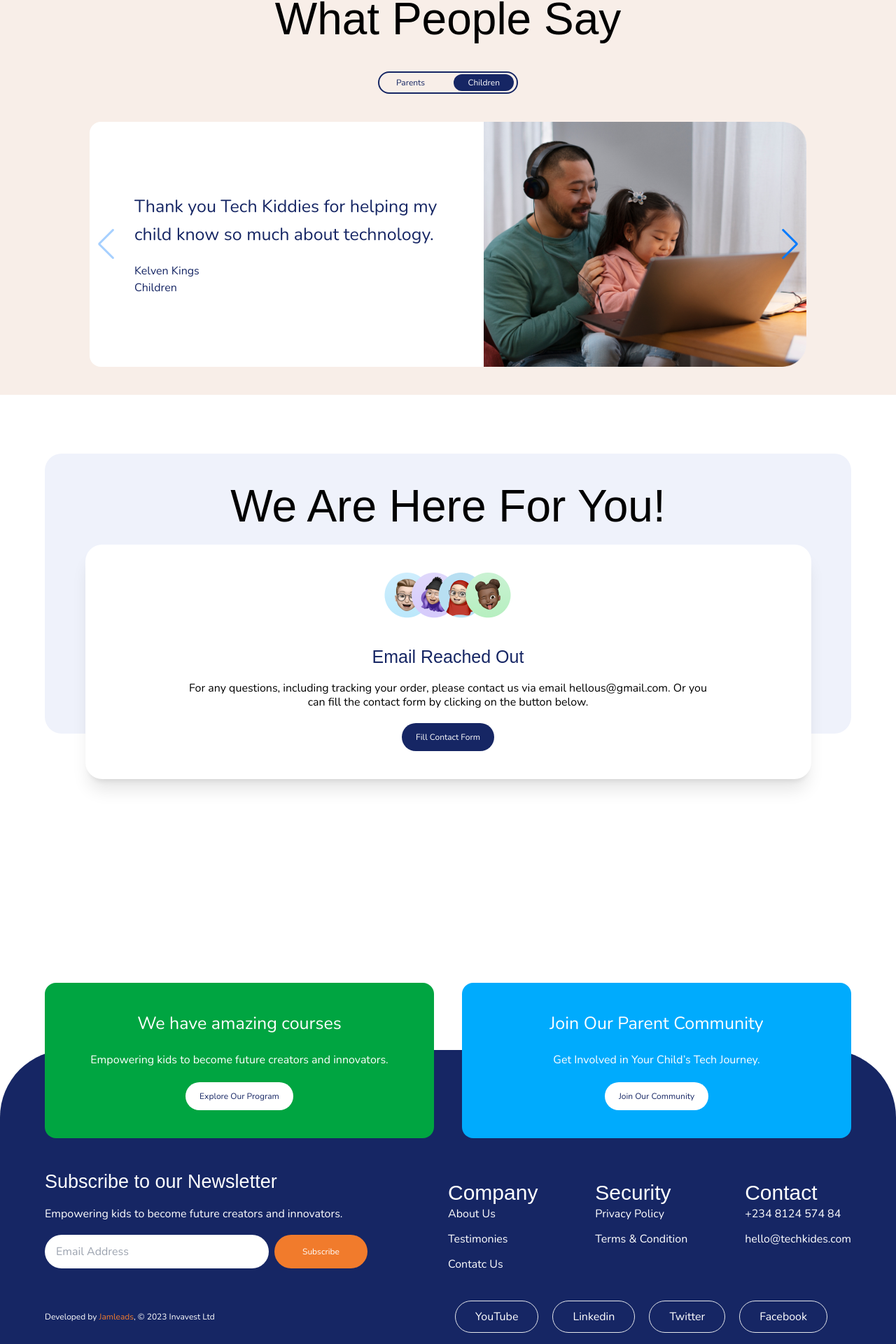
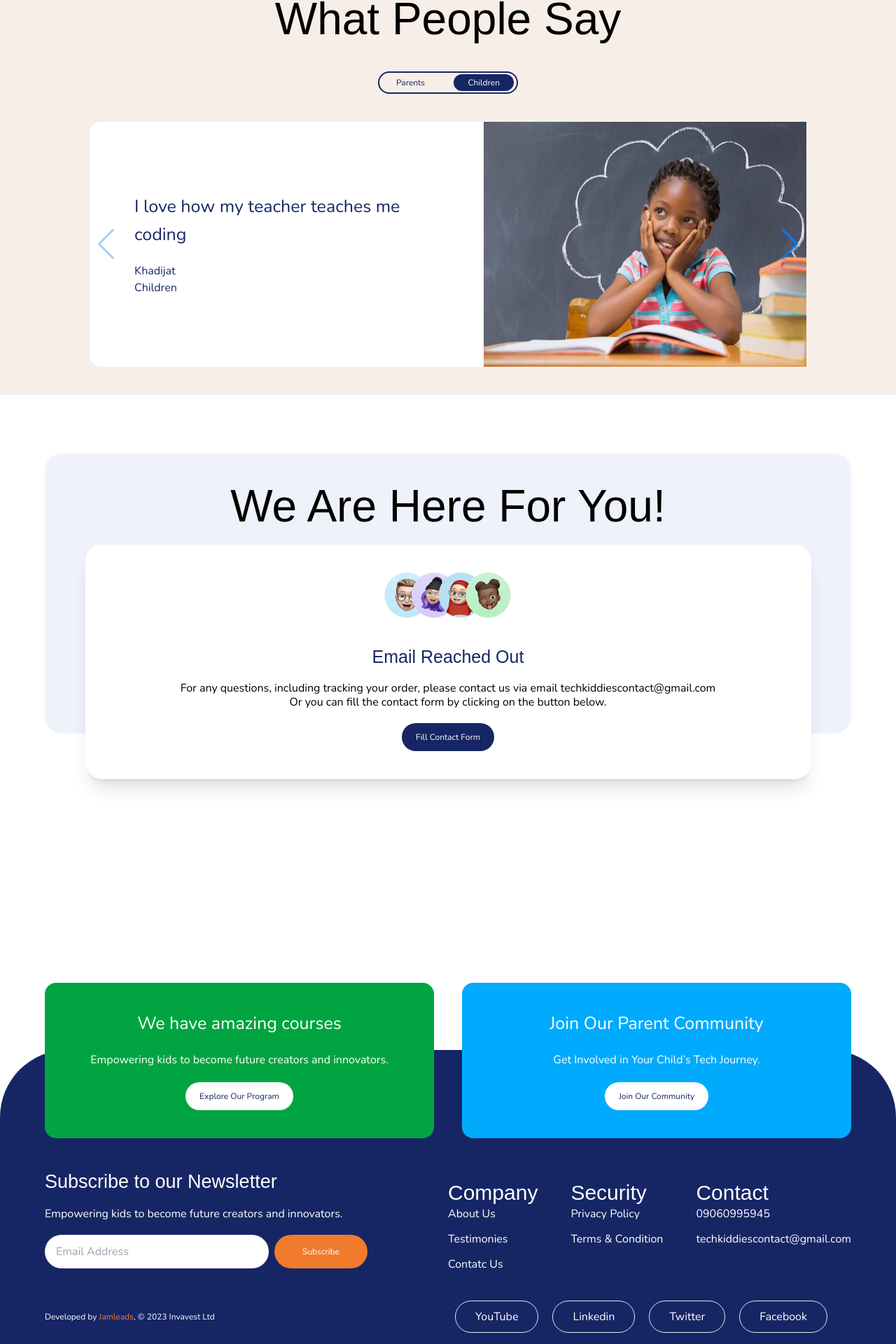
Before and after one commit to Jamleads/tech_kiddies, a React (Vite) app: page / in a window 1280 px wide. Shown: the part 3591-5511 px from the top of the page at 70% size. Built offline with nearby package versions, Linux system fonts and the light colour scheme; a web font is replaced by a local one.

Commit message:
content updated

```diff
--- a/src/assets/index.js
+++ b/src/assets/index.js
@@ -4,6 +4,7 @@ export { default as animationCourseImage } from "../assets/Course-animation.png"
 export { default as Logo } from "../assets/logo.png";
 export { default as TrustedImg } from "../assets/Trusted.png";
 export { default as ParentImg } from "../assets/Parent.png";
+export { default as ChildImage } from "../assets/childImage.avif";
 export { default as UserImg } from "../assets/UserImg.png";
 export { default as DiscountImg } from "../assets/Discount.svg";
 export { default as ArrowDown } from "../assets/Arrow-down.png";
--- /dev/null
+++ b/src/components/AccountModal.jsx
@@ -0,0 +1,13 @@
+const AccountModal = () => {
+  return (
+    <div className="modal w-[70%] mx-auto bg-red-400">
+      <div className="flex items-center justify-center">
+        <div>
+          <p>Please make a payment to</p>
+        </div>
+      </div>
+    </div>
+  );
+};
+
+export default AccountModal;
--- a/src/components/Modal.jsx
+++ b/src/components/Modal.jsx
@@ -4,7 +4,7 @@ import { moveAnimation } from "../utilities/data";
 
 const Modal = ({ closeModal }) => {
   return (
-    <div className="modal w-[70%] mx-auto bg-red-400">
+    <div className="modal lg:w-[70%] mx-auto w-[90%]">
       <div className=" flex">
         <div className="lg:w-1/2 formSide">
           <div className="w-[80%] mx-auto py-10">
@@ -66,7 +66,10 @@ const Modal = ({ closeModal }) => {
               </div>
 
               <div className="">
-                <label htmlFor="location">Where are you located?</label> <br />
+                <label htmlFor="location">
+                  how did you hear about Tech Kiddies?
+                </label>{" "}
+                <br />
                 <select
                   name="location"
                   id="location"
--- a/src/index.css
+++ b/src/index.css
@@ -55,7 +55,8 @@ body {
 .bend2 {
   rotate: 10deg;
 }
-input:focus {
+input:focus,
+select:focus {
   outline: none;
 }
 .float-btn {
@@ -210,4 +211,7 @@ input:focus {
   .imageSide {
     display: none;
   }
+  .reviewImage {
+    display: none;
+  }
 }
--- a/src/pages/Home.jsx
+++ b/src/pages/Home.jsx
@@ -1,4 +1,5 @@
 import {
+  ChildImage,
   ContactIcon,
   HandsHeart,
   HeartHandshake,
@@ -398,8 +399,12 @@ const Home = () => {
                       </div>
                     </div>
 
-                    <div className="lg:w-[45%] h-full">
-                      <img src={ParentImg} alt="" className="w-full h-full" />
+                    <div className="lg:w-[45%] h-full reviewImage">
+                      <img
+                        src={each.isParent === true ? ParentImg : ChildImage}
+                        alt=""
+                        className="w-full h-full"
+                      />
                     </div>
                   </div>
                 </SwiperSlide>
@@ -428,8 +433,8 @@ const Home = () => {
 
               <p className="text-center inter-small lg:w-[80%] mx-auto">
                 For any questions, including tracking your order, please contact
-                us via email hellous@gmail.com. Or you can fill the contact form
-                by clicking on the button below.
+                us via email techkiddiescontact@gmail.com Or you can fill the
+                contact form by clicking on the button below.
               </p>
             </div>
 
@@ -516,8 +521,8 @@ const Home = () => {
                 <div className="text-mainWhite !text-[]">
                   <h1 className="font-showcase !text-3xl">Contact</h1>
                   <ul className="flex flex-col gap-3">
-                    <li>+234 8124 574 84</li>
-                    <li>hello@techkides.com</li>
+                    <li>09060995945</li>
+                    <li>techkiddiescontact@gmail.com</li>
                   </ul>
                 </div>
               </div>
--- a/src/pages/Program.jsx
+++ b/src/pages/Program.jsx
@@ -34,7 +34,7 @@ const Program = () => {
         className={`${parentForm ? "" : "hidden"} modal-backdrop`}
       ></div>
 
-      <div className={`${open ? "" : "hidden"} bg-red-500`}>
+      <div className={`${open ? "" : "hidden"}`}>
         <Modal closeModal={showModal} />
       </div>
       <div
@@ -42,7 +42,7 @@ const Program = () => {
         className={`${open ? "" : "hidden"} overflow-y-hidden modal-backdrop`}
       ></div>
 
-      <section className="programShocase lg:h-[60vh] flex items-center justify-center">
+      <section className="programShocase lg:h-[60vh] flex items-end justify-end">
         <div className="=flex flex-col gap-10">
           <div className="text-center flex flex-col gap-5 mt-10 show-text2">
             <h1
@@ -50,7 +50,7 @@ const Program = () => {
               data-aos-duration="1500"
               className="lg:w-[60%] mx-auto"
             >
-              Develop your website in 8 weeks and win a free another course!
+              Develop your website in 8 weeks plus a free course!
             </h1>
             <p
               data-aos="fade-up"
@@ -184,7 +184,7 @@ const Program = () => {
           </div>
         </div>
 
-        <div className="details2 py-20 flex flex-col gap-10">
+        <div className="details2 py-20 flex flex-col gap-10" id="courses">
           <h2 className="font-showcase text-center">
             Details of the Free Course
           </h2>
@@ -326,12 +326,14 @@ const Program = () => {
                 We have amazing courses
               </h2>
               <p>Empowering kids to become future creators and innovators.</p>
+              <a href="#courses">
                 <Button
                   btnText={"Explore Our Program"}
                   btnStyle={
                     "px-5 py-3 rounded-full text-darkerBlue border-0 bg-mainWhite text-xs"
                   }
                 />
+              </a>
             </div>
             <div className="lg:w-1/2 py-10 px-5 bg-[#00ABFD] text-mainWhite rounded-2xl flex flex-col items-center justify-center gap-5">
               <h2 className="font-shocase !text-[25px]">
--- a/src/utilities/data.js
+++ b/src/utilities/data.js
@@ -1,4 +1,4 @@
-import { ParentImg } from "../assets";
+import { ChildImage, ParentImg } from "../assets";
 
 export const navData = [
   {
@@ -43,10 +43,9 @@ export const testimonies = [
   {
     id: 3,
     isParent: false,
-    img: { ParentImg },
-    name: "Kelven Kings",
-    testMessage:
-      "Thank you Tech Kiddies for helping my child know so much about technology.",
+    img: { ChildImage },
+    name: "Khadijat",
+    testMessage: "I love how my teacher teaches me coding",
   },
   {
     id: 4,
@@ -59,10 +58,10 @@ export const testimonies = [
   {
     id: 5,
     isParent: false,
-    img: { ParentImg },
+    img: { ChildImage },
     name: "Kelven Aliyu",
     testMessage:
-      "Thank you Tech Kiddies for helping my child know so much about technology.",
+      "Thank you Tech Kiddies for helping me know so much about technology.",
   },
 ];
 
```
Also changed, not shown: src/assets/childImage.avif (added). Lines whose indentation alone changed are shown as unchanged.
